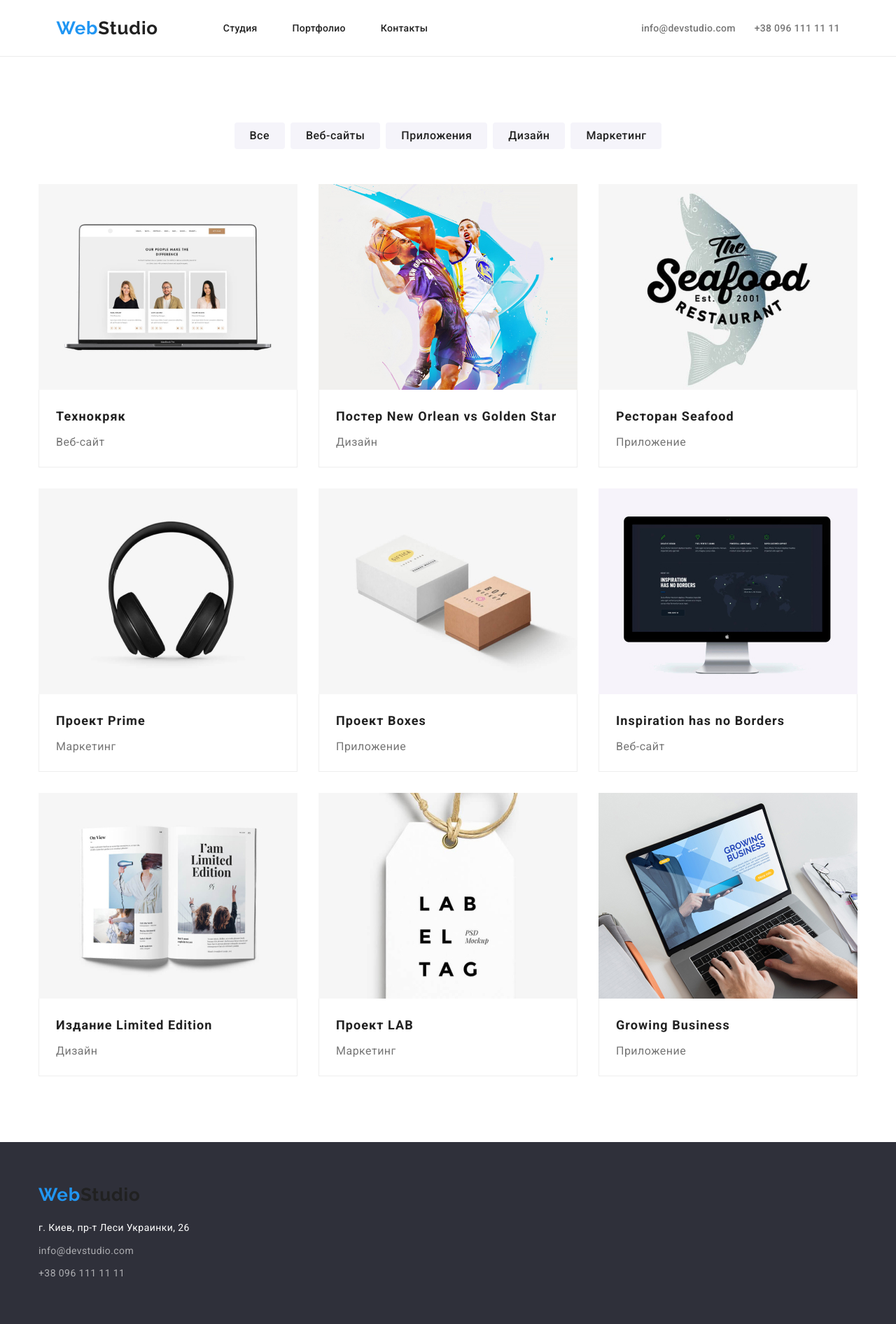
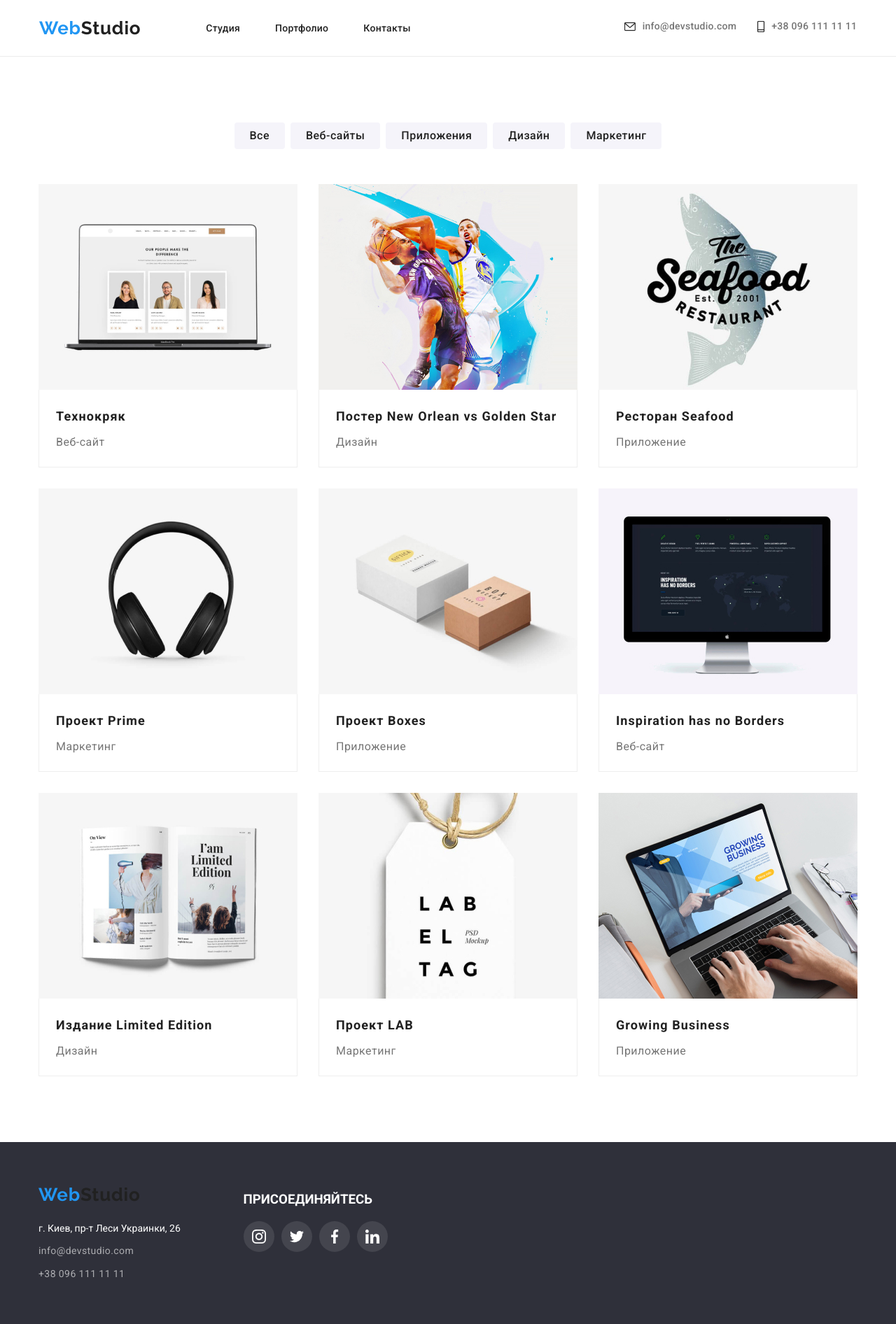
Before and after one commit to ViktorBalko/goit-markup-hw-04, a plain HTML site: page portfolio.html in a window 1280 px wide. Shown: the whole page at 70% size. Drawn offline with nearby package versions, Linux system fonts and the light colour scheme; a web font is replaced by a local one.

Commit message:
11.04
Финальная.
Отправляем на проверку

```diff
--- a/css/styles.css
+++ b/css/styles.css
@@ -579,8 +579,8 @@ a {
 /* footer */
 
 .footer {
-  display: block;
-  width: 100%;
+  display: flex;
+
 }
 
 .footer-logo {
@@ -812,24 +812,24 @@ a {
   height: 70px;
 }
 
-.mosaic-component:hover {
-  /* hover for link */
-  box-sizing: border-box;
+.mosaic-link {
+  display: block;
+}
+
+.mosaic-link:hover,
+.mosaic-link:focus {
   box-shadow: 0px 1px 1px rgba(0, 0, 0, 0.12), 0px 4px 4px rgba(0, 0, 0, 0.06),
     1px 4px 6px rgba(0, 0, 0, 0.16);
 }
 
-/* .training-box {
-  flex-basis: calc(100% / 5);
+/*
+.mosaic-component:hover {
+
+  box-sizing: border-box;
+  box-shadow: 0px 1px 1px rgba(0, 0, 0, 0.12), 0px 4px 4px rgba(0, 0, 0, 0.06),
+    1px 4px 6px rgba(0, 0, 0, 0.16);
 } */
 
-/* .training-box {
-  display: inline-flex;
-  width: calc(100% / 5 * 30px);
-  max-width: 500px;
-  padding-top: 272px;
-  padding-bottom: 206px;
-} */
 
 .clients-box {
   display: flex;
@@ -842,6 +842,7 @@ a {
 .clients-icon {
   width: 106px;
   height: 60px;
+  fill: var(--main-icon-color);
 }
 
 .clients-link {
@@ -851,10 +852,26 @@ a {
   width: 170px;
   height: 92px;
   border-radius: 4px;
-  border: 1px solid #afb1b8;
+  border: 1px solid var(--main-icon-color);
 }
 
-.clients-link
+
+
+.clients-box li + li {
+  margin-left: 30px;
+}
+
+
+
+.clients-link:hover,
+.clients-link:focus {
+  border: 1px solid var(--active-text-color);
+}
+
+.clients-link:hover .clients-icon,
+.clients-link:focus .clients-icon {
+  fill: var(--active-text-color);
+}
 
 /* .clients-item {
   display: inline-flex;
@@ -866,45 +883,51 @@ a {
   border-radius: 4px;
 } */
 
-.clients-icon:hover {
+/* .clients-icon:hover {
   fill: green;
 }
+ */
 
 /* .client-box {
   display: block;
 }
  */
 
+/*
 .footer-box {
   display: block;
   align-items: center;
   justify-content: flex-start;
 }
+ */
 
 .footer-info-block {
   display: inline-block;
-  background-color: rgb(78, 5, 5);
   width: calc(100% / 4);
 }
 
 .footer-social-block h3 {
   margin-top: 0px;
   margin-bottom: 0px;
+  padding-top: 72px;
+  padding-bottom: 20px;
+  text-transform: uppercase;
+  color: var(--white-color);
 }
 
 .footer-social-block {
   display: inline-block;
-  background-color: #188ce8;
+  height: 252px;
   width: calc(100% / 4);
 }
 
 .footer-social {
-  display: inline-flex;
+  display: flex;
   padding-left: 0px;
-  padding-bottom: 0px;
+  padding-bottom: 100px;
   padding-top: 0px;
-  margin-bottom: 100px;
-  margin-top: 20px;
+  margin-bottom: 0px;
+  margin-top: 0px;
 }
 
 .footer-social .icon {
--- a/portfolio.html
+++ b/portfolio.html
@@ -22,9 +22,21 @@
           <li><a class="nav-button" href="./portfolio.html">Портфолио</a></li>
           <li><a class="nav-button" href="">Контакты</a></li>
         </ul>
+
+  <!-- header-link -->
         <ul class="header-link">
-          <li><a class="mail" href="mailto:info@devstudio.com">info@devstudio.com</a></li>
-          <li><a class="tel" href="tel:+380961111111">+38 096 111 11 11</a></li>
+          <li class="link-item"><a class="mail" href="mailto:info@devstudio.com">
+            <svg class="icon">
+              <use href="./images/sprite.svg#icon-envelope"></use>
+            </svg>
+            info@devstudio.com</a>
+          </li>
+          <li class="link-item"><a class="tel" href="tel:+380961111111">
+            <svg class="icon">
+              <use href="./images/sprite.svg#icon-smartphone"></use>
+            </svg>
+            +38 096 111 11 11</a>
+          </li>
         </ul>
       </nav>
     </div>
@@ -50,67 +62,85 @@
       <div class="container">
         <ul class="mosaic-tile">
           <li class="mosaic-component">
+            <a href="" class="mosaic-link">
             <img src="./images/portfolio/img1.jpg" alt="Ультрабук" width="370" height="294" />
             <div class="mosaic-text">
               <h3>Технокряк</h3>
               <p>Веб-сайт</p>
             </div>
+          </a>
           </li>
           <li class="mosaic-component">
+            <a href="" class="mosaic-link">
             <img src="./images/portfolio/img2.jpg" alt="Постер" width="370" height="294" />
             <div class="mosaic-text">
               <h3>Постер New Orlean vs Golden Star</h3>
               <p>Дизайн</p>
             </div>
+          </a>
           </li>
           <li class="mosaic-component">
+            <a href="" class="mosaic-link">
             <img src="./images/portfolio/img3.jpg" alt="Лого ресторан Sea food" width="370" height="294" />
             <div class="mosaic-text">
               <h3>Ресторан Seafood</h3>
               <p>Приложение</p>
             </div>
+          </a>
           </li>
           <li class="mosaic-component">
+            <a href="" class="mosaic-link">
             <img src="./images/portfolio/img4.jpg" alt="Накладные наушники" width="370" height="294" />
             <div class="mosaic-text">
               <h3>Проект Prime</h3>
               <p>Маркетинг</p>
             </div>
+          </a>
           </li>
           <li class="mosaic-component">
+            <a href="" class="mosaic-link">
             <img src="./images/portfolio/img5.jpg" alt="Коробки" width="370" height="294" />
             <div class="mosaic-text">
               <h3>Проект Boxes</h3>
               <p>Приложение</p>
             </div>
+          </a>
           </li>
           <li class="mosaic-component">
+            <a href="" class="mosaic-link">
             <img src="./images/portfolio/img6.jpg" alt="Компьютер iMac" width="370" height="294" />
             <div class="mosaic-text">
               <h3>Inspiration has no Borders</h3>
               <p>Веб-сайт</p>
             </div>
+          </a>
           </li>
           <li class="mosaic-component">
+            <a href="" class="mosaic-link">
             <img src="./images/portfolio/img7.jpg" alt="Открытая книга" width="370" height="294" />
             <div class="mosaic-text">
               <h3>Издание Limited Edition</h3>
               <p>Дизайн</p>
             </div>
+          </a>
           </li>
           <li class="mosaic-component">
+            <a href="" class="mosaic-link">
             <img src="./images/portfolio/img8.jpg" alt="Реклама проект LAB" width="370" height="294" />
             <div class="mosaic-text">
               <h3>Проект LAB</h3>
               <p>Маркетинг</p>
             </div>
+          </a>
           </li>
           <li class="mosaic-component">
+            <a href="" class="mosaic-link">
             <img src="./images/portfolio/img9.jpg" alt="Интернет страница на ноутбуке" width="370" height="294" />
             <div class="mosaic-text">
               <h3>Growing Business</h3>
               <p>Приложение</p>
             </div>
+          </a>
           </li>
         </ul>
       </div>
@@ -120,15 +150,49 @@
   <div class="footer-box">
     <div class="container">
       <footer class="footer">
+            <section class="footer-info-block">
           <a class="footer-logo" href="./"><span class="web">Web</span><span class="studio">Studio</span></a>
           <address class="footer-address">г. Киев, пр-т Леси Украинки, 26</address>
           <ul class="footer-link">
             <li><a href="mailto:info@devstudio.com">info@devstudio.com</a></li>
             <li><a href="tel:+380961111111">+38 096 111 11 11</a></li>
           </ul>
+        </section>
+        <section class="footer-social-block">
+          <h3>Присоединяйтесь</h3>
+          <ul class="footer-social">
+            <li class="footer-social-item">
+              <a href="" class="footer-social-link" target="_blank" rel="noopener noreferrer">
+                <svg class="icon">
+                  <use href="./images/sprite.svg#icon-instagram"></use>
+                </svg>
+              </a>
+            </li>
+            <li class="footer-social-item">
+              <a href="" class="footer-social-link" target="_blank" rel="noopener noreferrer">
+                <svg class="icon">
+                  <use href="./images/sprite.svg#icon-twitter"></use>
+                </svg>
+              </a>
+            </li>
+            <li class="footer-social-item">
+              <a href="" class="footer-social-link" target="_blank" rel="noopener noreferrer">
+                <svg class="icon">
+                  <use href="./images/sprite.svg#icon-facebook"></use>
+                </svg>
+              </a>
+            </li>
+            <li class="footer-social-item">
+              <a href="" class="footer-social-link" target="_blank" rel="noopener noreferrer">
+                <svg class="icon">
+                  <use href="./images/sprite.svg#icon-linkedin"></use>
+                </svg>
+              </a>
+            </li>
+          </ul>
+        </section>
       </footer>
     </div>
    </div>
-
   </body>
 </html>
```
Also changed, not shown: index.html (+3 -2 lines), 1 other file. Lines whose indentation alone changed are shown as unchanged.
